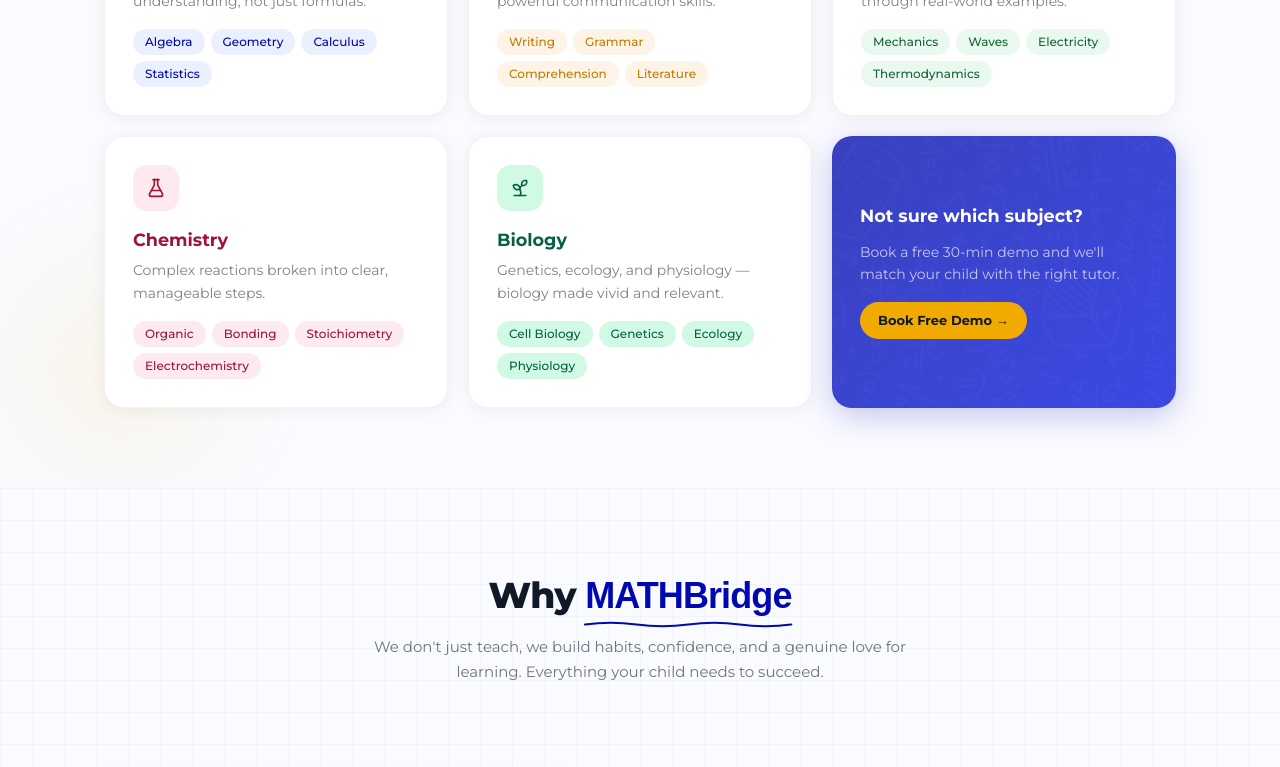
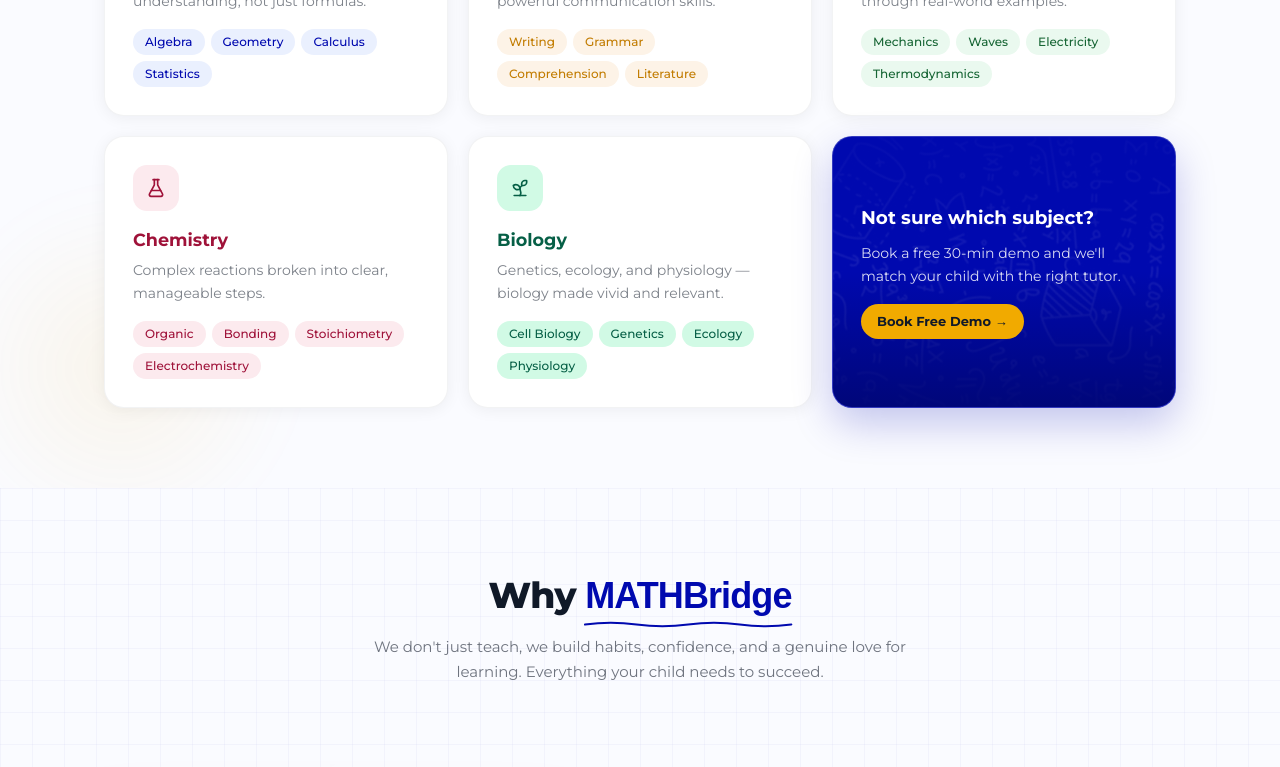
Before and after one commit to MathBridge-Academy-Global-Ltd/mathbridge-website, a Next.js app: page / in a window 1280 px wide. Shown: the part 1220-1987 px from the top of the page. Built offline with nearby package versions, Linux system fonts and the light colour scheme; a web font is replaced by a local one.

Commit message:
feat: add Subjects home section and Footer components

```diff
--- a/components/Footer.tsx
+++ b/components/Footer.tsx
@@ -71,7 +71,7 @@
           src="/background.png"
           alt=""
           fill
-          className="object-cover opacity-90"
+          className="object-cover opacity-99"
           quality={90}
         />
       </div>
--- a/components/home/Subjects.tsx
+++ b/components/home/Subjects.tsx
@@ -3,6 +3,7 @@
 import { Divide, BookOpen, Atom, FlaskConical, Sprout } from "lucide-react";
 import type { LucideIcon } from "lucide-react";
 import { motion } from "framer-motion";
+import Link from "next/link";
 
 type Subject = {
   icon: LucideIcon;
@@ -171,7 +172,7 @@
             </motion.div>
           ))}
 
-          {/* CTA card */}
+          {/* CTA card — styled like the Royal Blue Testimonial card */}
           <motion.div
             custom={subjects.length}
             variants={cardVariants}
@@ -180,44 +181,42 @@
             viewport={{ once: true, margin: "-40px" }}
             whileHover={{ y: -4 }}
             transition={{ duration: 0.2 }}
+            className="relative overflow-hidden rounded-[20px] bg-[#0009af] border border-white/20 shadow-[0_16px_40px_rgba(0,9,175,0.22)] transition-all duration-300 hover:shadow-[0_24px_50px_rgba(0,9,175,0.32)] flex flex-col justify-center cursor-default min-h-[220px]"
+          >
+            {/* ── BACKGROUND.PNG TEXTURE LAYER (Vivid & Visible Math Equations) ── */}
+            <div
+              className="absolute inset-0 pointer-events-none select-none z-0"
               style={{
-              borderRadius: "20px",
-              padding: "28px",
-              background: "linear-gradient(135deg, rgba(0,9,175,0.75) 0%, rgba(0,20,224,0.75) 100%), url('/background.png') center/cover no-repeat",
-              boxShadow: "0 8px 32px rgba(0,9,175,0.22)",
-              display: "flex",
-              flexDirection: "column",
-              justifyContent: "center",
-              gap: "12px",
-              cursor: "default",
+                backgroundImage: "url('/background.png')",
+                backgroundSize: "cover",
+                backgroundPosition: "center",
+                mixBlendMode: "screen",
+                opacity: 0.99,
               }}
-          >
-            <p style={{ fontSize: "1.1rem", fontWeight: 700, color: "white", lineHeight: 1.4 }}>
+              aria-hidden="true"
+            />
+
+            {/* Subtle Gradient Vignette to keep text extra crisp */}
+            <div
+              className="absolute inset-0 pointer-events-none z-[1] bg-gradient-to-b from-[#0009af]/75 via-transparent to-[#000673]/90"
+              aria-hidden="true"
+            />
+
+            {/* Card Content */}
+            <div className="relative z-10 p-7 flex flex-col justify-center gap-3 text-white">
+              <p className="text-[1.15rem] font-bold text-white leading-snug">
                 Not sure which subject?
               </p>
-            <p style={{ fontSize: "0.875rem", color: "rgba(255,255,255,0.70)", lineHeight: 1.6 }}>
+              <p className="text-[0.875rem] text-white/85 leading-relaxed">
                 Book a free 30-min demo and we&apos;ll match your child with the right tutor.
               </p>
-            <a
+              <Link
                 href="/contact"
-              style={{
-                marginTop: "4px",
-                display: "inline-flex",
-                alignSelf: "flex-start",
-                alignItems: "center",
-                gap: "6px",
-                backgroundColor: "#f1aa00",
-                color: "#101928",
-                fontSize: "13px",
-                fontWeight: 700,
-                padding: "9px 18px",
-                borderRadius: "999px",
-                textDecoration: "none",
-                transition: "opacity 0.2s",
-              }}
+                className="mt-1 inline-flex self-start items-center gap-1.5 bg-[#f1aa00] text-[#101928] text-[13px] font-bold px-4 py-2 rounded-full no-underline transition-all duration-200 hover:brightness-105 hover:shadow-md"
               >
                 Book Free Demo →
-            </a>
+              </Link>
+            </div>
           </motion.div>
         </div>
       </div>
```
Lines whose indentation alone changed are shown as unchanged.
